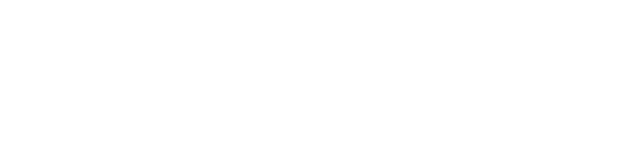
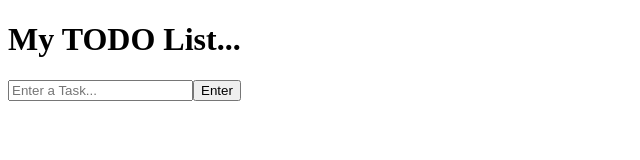
Before and after one commit to utshaKarmakar/Todo-App, a plain HTML site: page index.html in a window 1280 px wide. Shown: the whole page, without its empty margins (0-640 px from the left). Drawn offline with Linux system fonts and the light colour scheme.

Commit message:
html codes updated

```diff
--- a/index.html
+++ b/index.html
@@ -5,10 +5,21 @@
     <meta name="viewport" content="width=device-width, initial-scale=1.0">
     <title>TODO APP</title>
     <link rel="stylesheet" href="./style.css">
+    <link rel="stylesheet" href="https://cdnjs.cloudflare.com/ajax/libs/font-awesome/6.5.2/css/all.min.css ">
+
 </head>
 <body>
 
-
+<main class="app">
+    <h1>My TODO List...</h1>
+    <div class="input-header">
+        <h1><span id="date"></span></h1>
+        <div class="to-do-input">
+            <input type="text" id="item" placeholder="Enter a Task..."><button id="enter">Enter</button>
+        </div>
+    </div>
+<div class="to-do-list"></div>
+</main>
 
     <script src="./app.js"></script>
 </body>
```
